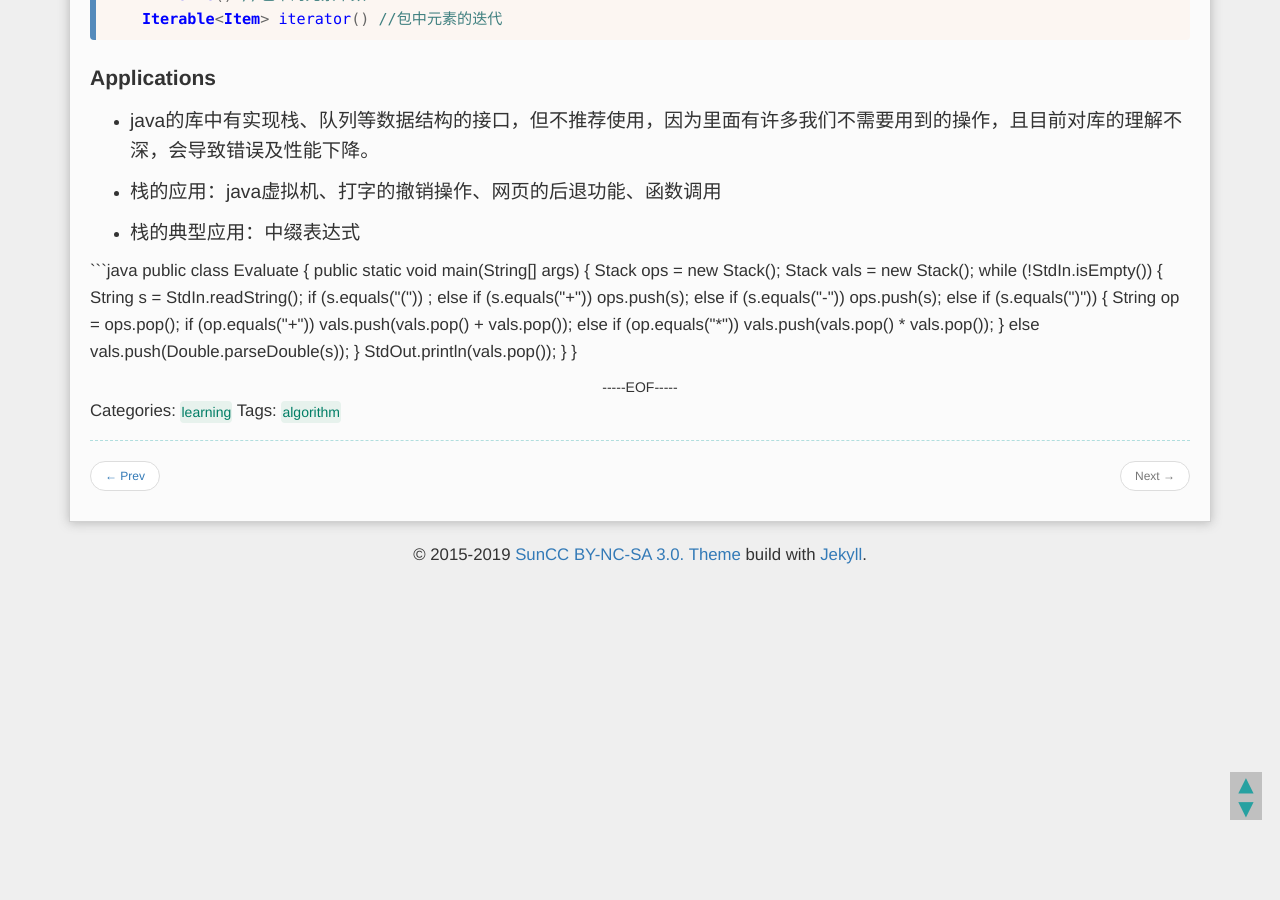
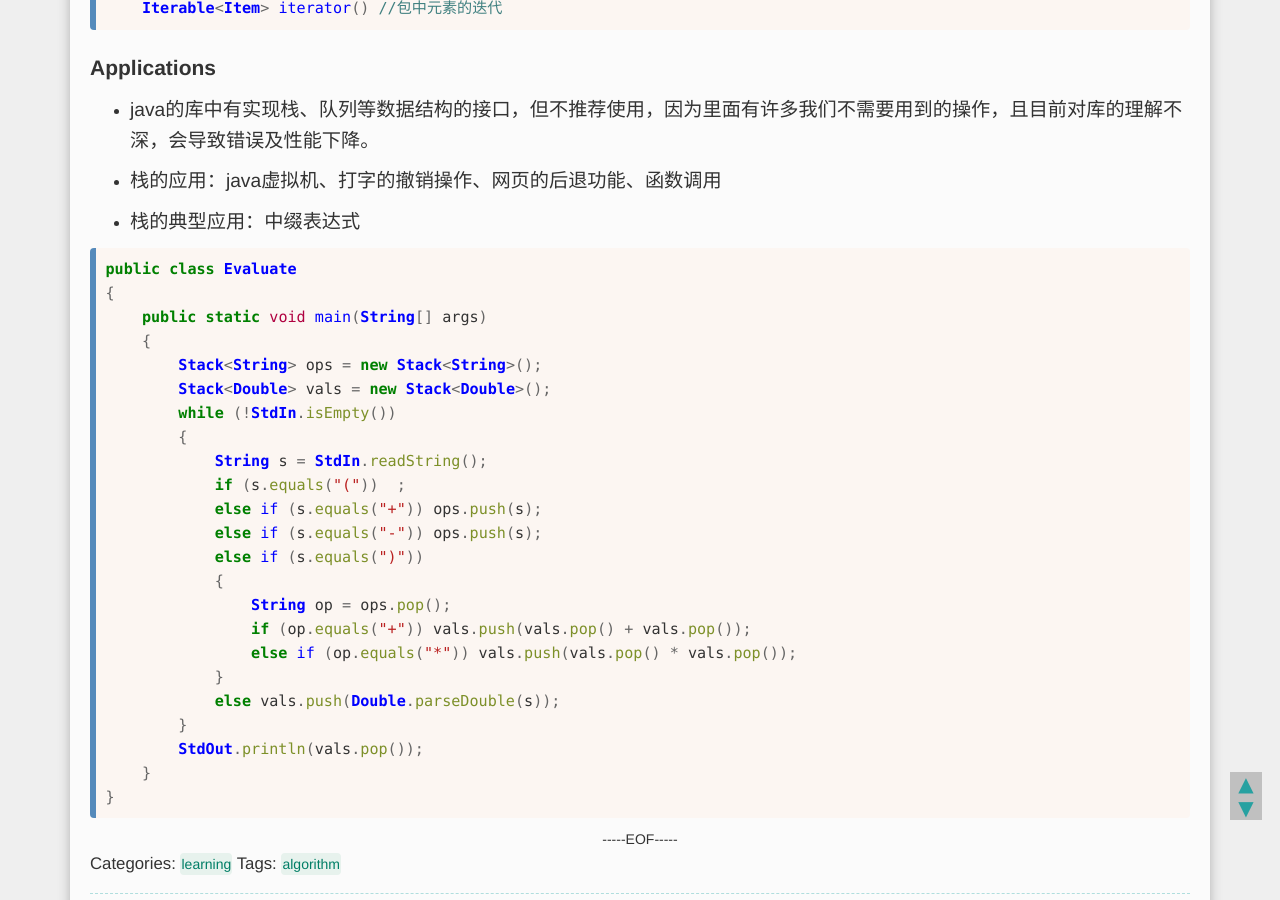
Before and after one commit to YurieSun/YurieSun.github.io, a Jekyll site: the page built from _posts/2019-04-01-learning-algorithm-bags-queues-stacks.md, in a window 1280 px wide and 900 px high, scrolled down 11163 px. Built offline with Jekyll 4.4.1, drawn with Linux system fonts in a browser that asks for light colours; formulas are drawn with MathJax 3; some of the changed text lies outside the part shown.

Commit message:
revise mistakes of format

````diff
--- a/_posts/2019-04-01-learning-algorithm-bags-queues-stacks.md
+++ b/_posts/2019-04-01-learning-algorithm-bags-queues-stacks.md
@@ -373,6 +373,7 @@ public interface Iterable<Item>
 ```
 
 * Iterator interface
+
 ```java
 public interface Iterator<Item>
 {
@@ -382,7 +383,7 @@ public interface Iterator<Item>
 }
 ```
 
-* 有迭代器时，“foreach”代码如下
+* 有迭代器时，“foreach”代码如下：
 
 ```java
 for (String s : stack)
@@ -497,3 +498,4 @@ public class Evaluate
         StdOut.println(vals.pop());
     }
 }
+```
````
